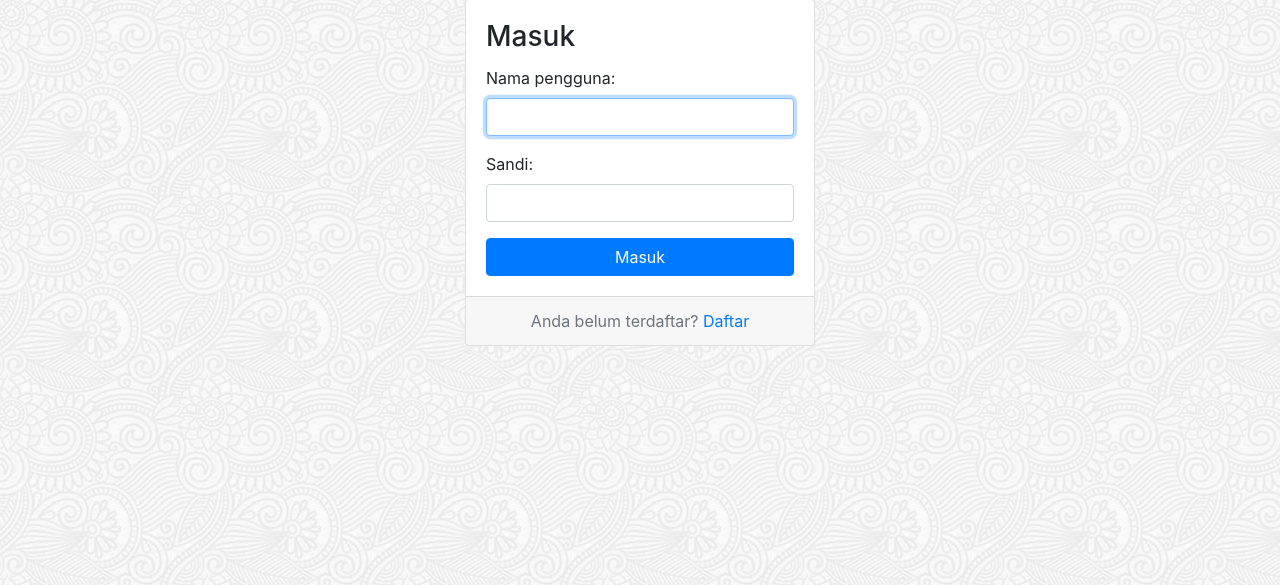
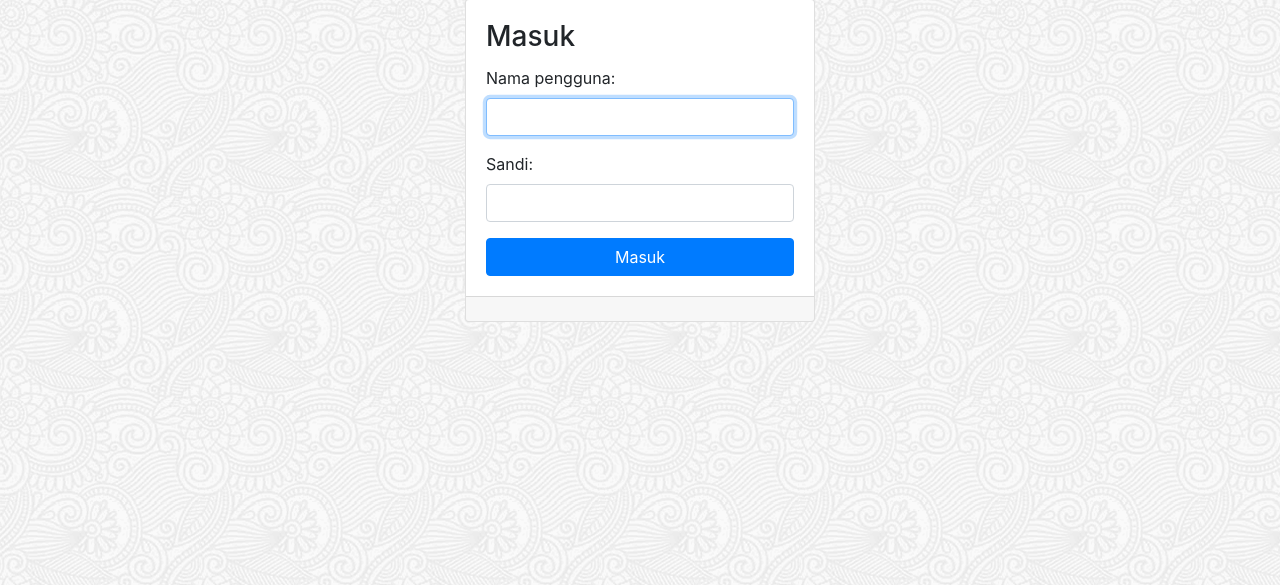
Before and after one commit to akanemuse/simpatik, a Django app: page /login/ in a window 1280 px wide. Shown: the part 97-682 px from the top of the page. Run offline with Django 3.2, Linux system fonts and the light colour scheme; some libraries are stand-ins or nearby versions.

Commit message:
remove signup

```diff
--- a/templates/login.html
+++ b/templates/login.html
@@ -13,7 +13,7 @@
                     </form>
                 </div>
                 <div class="card-footer text-muted text-center">
-                    Anda belum terdaftar? <a href="{% url 'signup' %}">Daftar</a>
+{#                    Anda belum terdaftar? <a href="{% url 'signup' %}">Daftar</a>#}
                 </div>
             </div>
             <div class="text-center py-2">
```
